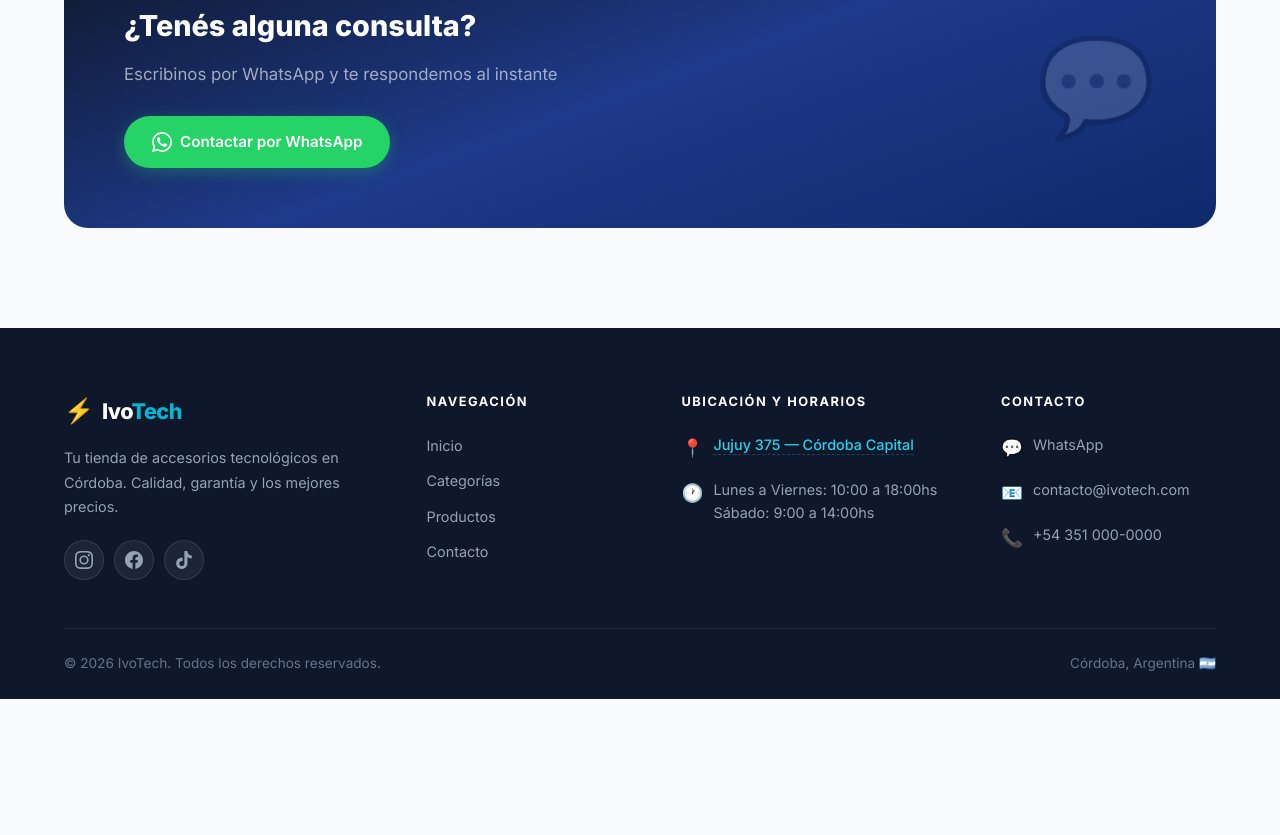
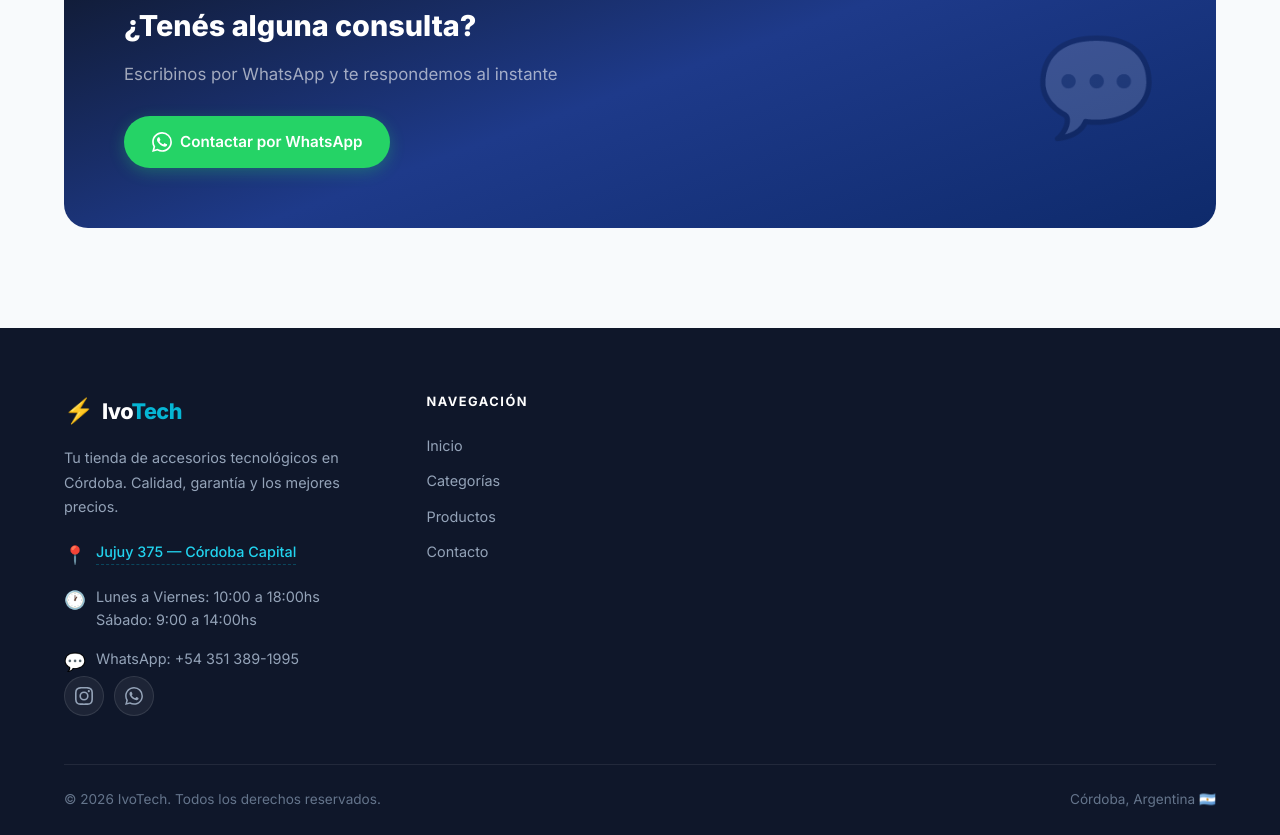
Before and after one commit to alee86/ivoTech, a plain HTML site: page index.html in a window 1280 px wide. Shown: the part 3754-4589 px from the top of the page. Before the commit the page ends 4453 px from the top, so only its background shows below. Drawn offline with Linux system fonts and the light colour scheme.

Commit message:
style: actualizar footer a 2 columnas y links de redes

```diff
--- a/index.html
+++ b/index.html
@@ -162,24 +162,41 @@
     <!-- ═══════════ FOOTER ═══════════ -->
     <footer class="footer">
         <div class="section-container">
-            <!-- Footer Grid -->
+            <!-- Footer Grid — 2 columnas -->
             <div class="footer-grid">
-                <!-- Col 1: Brand -->
+
+                <!-- Col 1: Contacto (brand + ubicación + horarios + redes) -->
                 <div class="footer-col">
                     <div class="footer-brand">
                         <span class="logo-icon">⚡</span>
                         <span class="logo-text">Ivo<span class="logo-accent">Tech</span></span>
                     </div>
                     <p class="footer-about">Tu tienda de accesorios tecnológicos en Córdoba. Calidad, garantía y los mejores precios.</p>
+
+                    <ul class="footer-info">
+                        <li>
+                            <span class="footer-info-icon">📍</span>
+                            <a href="https://maps.google.com/?q=Jujuy+375+Córdoba+Argentina" target="_blank" class="footer-map-link">Jujuy 375 — Córdoba Capital</a>
+                        </li>
+                        <li>
+                            <span class="footer-info-icon">🕐</span>
+                            <div>
+                                <span>Lunes a Viernes: 10:00 a 18:00hs</span><br>
+                                <span>Sábado: 9:00 a 14:00hs</span>
+                            </div>
+                        </li>
+                        <li>
+                            <span class="footer-info-icon">💬</span>
+                            <a href="https://wa.me/5493513891995" target="_blank">WhatsApp: +54 351 389-1995</a>
+                        </li>
+                    </ul>
+
                     <div class="footer-socials">
-                        <a href="https://instagram.com/ivotech" target="_blank" class="social-link" aria-label="Instagram">
+                        <a href="https://www.instagram.com/ivotech.accesorioscelulares/" target="_blank" class="social-link" aria-label="Instagram">
                             <svg width="18" height="18" viewBox="0 0 24 24" fill="currentColor"><path d="M12 2.163c3.204 0 3.584.012 4.85.07 3.252.148 4.771 1.691 4.919 4.919.058 1.265.069 1.645.069 4.849 0 3.205-.012 3.584-.069 4.849-.149 3.225-1.664 4.771-4.919 4.919-1.266.058-1.644.07-4.85.07-3.204 0-3.584-.012-4.849-.07-3.26-.149-4.771-1.699-4.919-4.92-.058-1.265-.07-1.644-.07-4.849 0-3.204.013-3.583.07-4.849.149-3.227 1.664-4.771 4.919-4.919 1.266-.057 1.645-.069 4.849-.069zM12 0C8.741 0 8.333.014 7.053.072 2.695.272.273 2.69.073 7.052.014 8.333 0 8.741 0 12c0 3.259.014 3.668.072 4.948.2 4.358 2.618 6.78 6.98 6.98C8.333 23.986 8.741 24 12 24c3.259 0 3.668-.014 4.948-.072 4.354-.2 6.782-2.618 6.979-6.98.059-1.28.073-1.689.073-4.948 0-3.259-.014-3.667-.072-4.947-.196-4.354-2.617-6.78-6.979-6.98C15.668.014 15.259 0 12 0zm0 5.838a6.162 6.162 0 100 12.324 6.162 6.162 0 000-12.324zM12 16a4 4 0 110-8 4 4 0 010 8zm6.406-11.845a1.44 1.44 0 100 2.881 1.44 1.44 0 000-2.881z"/></svg>
                         </a>
-                        <a href="https://facebook.com/ivotech" target="_blank" class="social-link" aria-label="Facebook">
-                            <svg width="18" height="18" viewBox="0 0 24 24" fill="currentColor"><path d="M24 12.073c0-6.627-5.373-12-12-12s-12 5.373-12 12c0 5.99 4.388 10.954 10.125 11.854v-8.385H7.078v-3.47h3.047V9.43c0-3.007 1.792-4.669 4.533-4.669 1.312 0 2.686.235 2.686.235v2.953H15.83c-1.491 0-1.956.925-1.956 1.874v2.25h3.328l-.532 3.47h-2.796v8.385C19.612 23.027 24 18.062 24 12.073z"/></svg>
-                        </a>
-                        <a href="https://tiktok.com/@ivotech" target="_blank" class="social-link" aria-label="TikTok">
-                            <svg width="18" height="18" viewBox="0 0 24 24" fill="currentColor"><path d="M12.525.02c1.31-.02 2.61-.01 3.91-.02.08 1.53.63 3.09 1.75 4.17 1.12 1.11 2.7 1.62 4.24 1.79v4.03c-1.44-.05-2.89-.35-4.2-.97-.57-.26-1.1-.59-1.62-.93-.01 2.92.01 5.84-.02 8.75-.08 1.4-.54 2.79-1.35 3.94-1.31 1.92-3.58 3.17-5.91 3.21-1.43.08-2.86-.31-4.08-1.03-2.02-1.19-3.44-3.37-3.65-5.71-.02-.5-.03-1-.01-1.49.18-1.9 1.12-3.72 2.58-4.96 1.66-1.44 3.98-2.13 6.15-1.72.02 1.48-.04 2.96-.04 4.44-.99-.32-2.15-.23-3.02.37-.63.41-1.11 1.04-1.36 1.75-.21.51-.15 1.07-.14 1.61.24 1.64 1.82 3.02 3.5 2.87 1.12-.01 2.19-.66 2.77-1.61.19-.33.4-.67.41-1.06.1-1.79.06-3.57.07-5.36.01-4.03-.01-8.05.02-12.07z"/></svg>
+                        <a href="https://wa.me/5493513891995" target="_blank" class="social-link" aria-label="WhatsApp">
+                            <svg width="18" height="18" viewBox="0 0 24 24" fill="currentColor"><path d="M17.472 14.382c-.297-.149-1.758-.867-2.03-.967-.273-.099-.471-.148-.67.15-.197.297-.767.966-.94 1.164-.173.199-.347.223-.644.075-.297-.15-1.255-.463-2.39-1.475-.883-.788-1.48-1.761-1.653-2.059-.173-.297-.018-.458.13-.606.134-.133.298-.347.446-.52.149-.174.198-.298.298-.497.099-.198.05-.371-.025-.52-.075-.149-.669-1.612-.916-2.207-.242-.579-.487-.5-.669-.51-.173-.008-.371-.01-.57-.01-.198 0-.52.074-.792.372-.272.297-1.04 1.016-1.04 2.479 0 1.462 1.065 2.875 1.213 3.074.149.198 2.096 3.2 5.077 4.487.709.306 1.262.489 1.694.625.712.227 1.36.195 1.871.118.571-.085 1.758-.719 2.006-1.413.248-.694.248-1.289.173-1.413-.074-.124-.272-.198-.57-.347m-5.421 7.403h-.004a9.87 9.87 0 01-5.031-1.378l-.361-.214-3.741.982.998-3.648-.235-.374a9.86 9.86 0 01-1.51-5.26c.001-5.45 4.436-9.884 9.888-9.884 2.64 0 5.122 1.03 6.988 2.898a9.825 9.825 0 012.893 6.994c-.003 5.45-4.437 9.884-9.885 9.884m8.413-18.297A11.815 11.815 0 0012.05 0C5.495 0 .16 5.335.157 11.892c0 2.096.547 4.142 1.588 5.945L.057 24l6.305-1.654a11.882 11.882 0 005.683 1.448h.005c6.554 0 11.89-5.335 11.893-11.893a11.821 11.821 0 00-3.48-8.413z"/></svg>
                         </a>
                     </div>
                 </div>
@@ -195,44 +212,6 @@
                     </ul>
                 </div>
 
-                <!-- Col 3: Ubicación y Horarios -->
-                <div class="footer-col">
-                    <h4 class="footer-heading">Ubicación y Horarios</h4>
-                    <ul class="footer-info">
-                        <li>
-                            <span class="footer-info-icon">📍</span>
-                            <div>
-                                <a href="https://maps.google.com/?q=Jujuy+375+Córdoba+Argentina" target="_blank" class="footer-map-link">Jujuy 375 — Córdoba Capital</a>
-                            </div>
-                        </li>
-                        <li>
-                            <span class="footer-info-icon">🕐</span>
-                            <div>
-                                <span>Lunes a Viernes: 10:00 a 18:00hs</span><br>
-                                <span>Sábado: 9:00 a 14:00hs</span>
-                            </div>
-                        </li>
-                    </ul>
-                </div>
-
-                <!-- Col 4: Contacto -->
-                <div class="footer-col">
-                    <h4 class="footer-heading">Contacto</h4>
-                    <ul class="footer-info">
-                        <li>
-                            <span class="footer-info-icon">💬</span>
-                            <a href="https://wa.me/5491100000000" target="_blank">WhatsApp</a>
-                        </li>
-                        <li>
-                            <span class="footer-info-icon">📧</span>
-                            <a href="mailto:contacto@ivotech.com">contacto@ivotech.com</a>
-                        </li>
-                        <li>
-                            <span class="footer-info-icon">📞</span>
-                            <span>+54 351 000-0000</span>
-                        </li>
-                    </ul>
-                </div>
             </div>
 
             <!-- Footer Bottom -->
```
